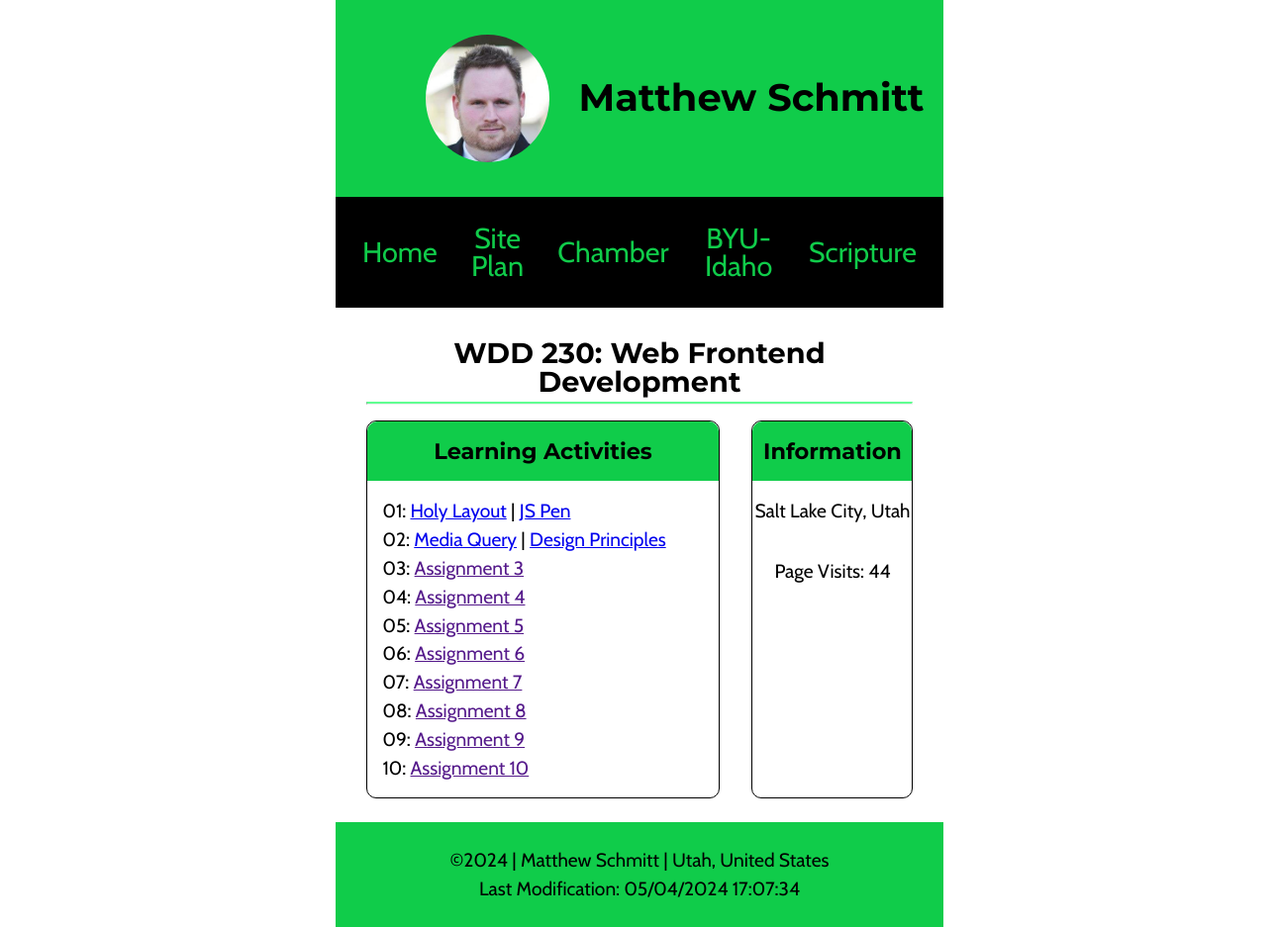
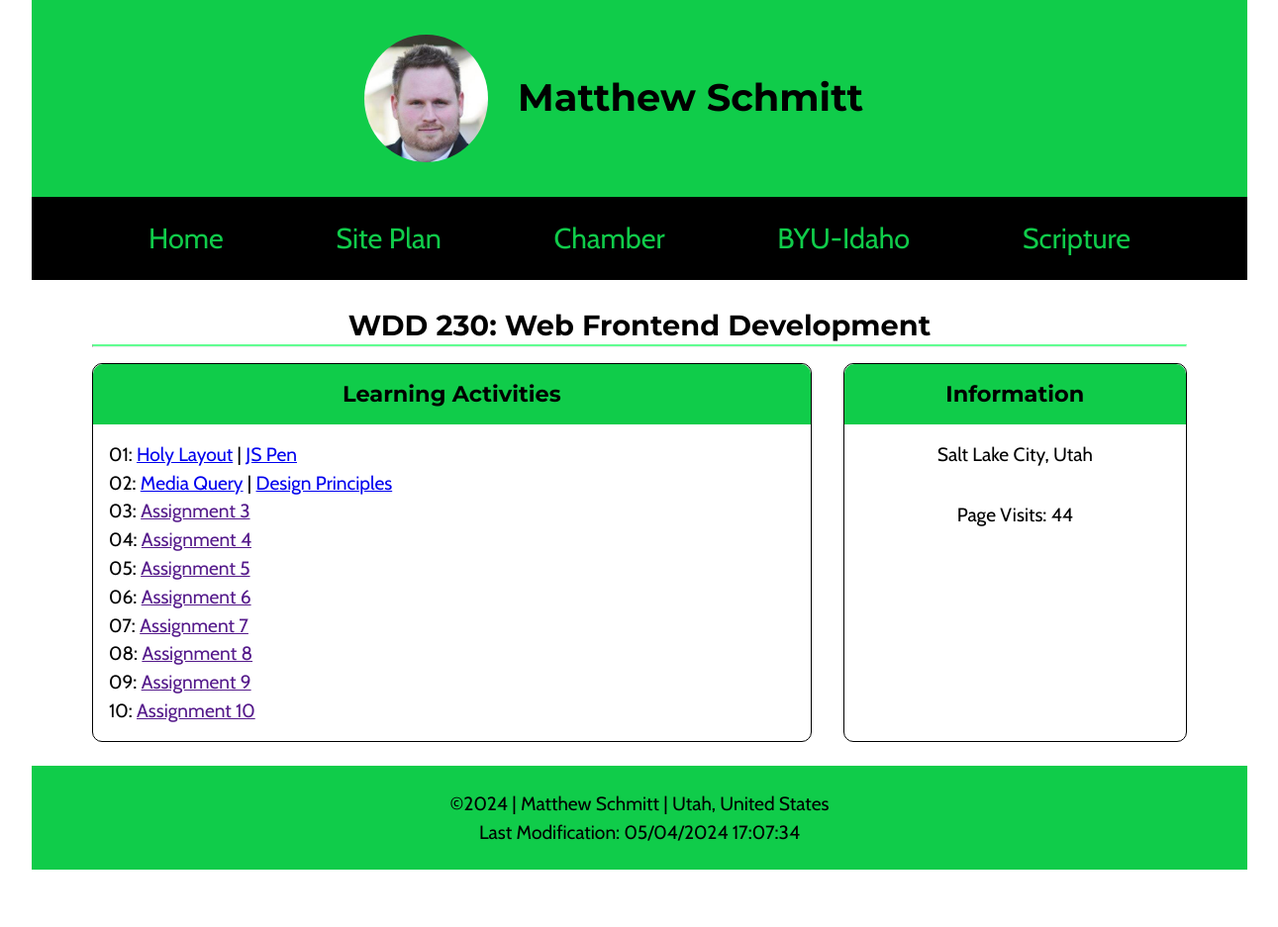
Before and after one commit to schmitty4437/wdd230, a plain HTML site: page index.html in a window 1536 px wide. Shown: the whole page at 99% size, without its empty margins (122-1413 px from the left). After the commit the page ends 879 px from the top, so only its background shows below. Drawn offline with nearby package versions, Linux system fonts and the light colour scheme.

Commit message:
w02 home page fixes

```diff
--- a/styles/base.css
+++ b/styles/base.css
@@ -55,12 +55,13 @@ img {
 }
 
 nav {
+    display: flex;
+    flex-direction: column;
     background-color: var(--nav-background-color);
     padding: 1rem;
 }
 
  nav a {
-    display: block;
     text-align: center;
     padding: .7rem;
     color: var(--nav-hover-background-color);
--- a/styles/larger.css
+++ b/styles/larger.css
@@ -1,11 +1,11 @@
 @media  screen and (min-width: 1281px) {
     body {
-        max-width: 40%;
+        max-width: 80%;
     }
 
     nav {
 		padding: 1rem;
-        display: flex;
+        flex-direction: row;
         justify-content: space-evenly;
         align-items: center;
 	}
```
